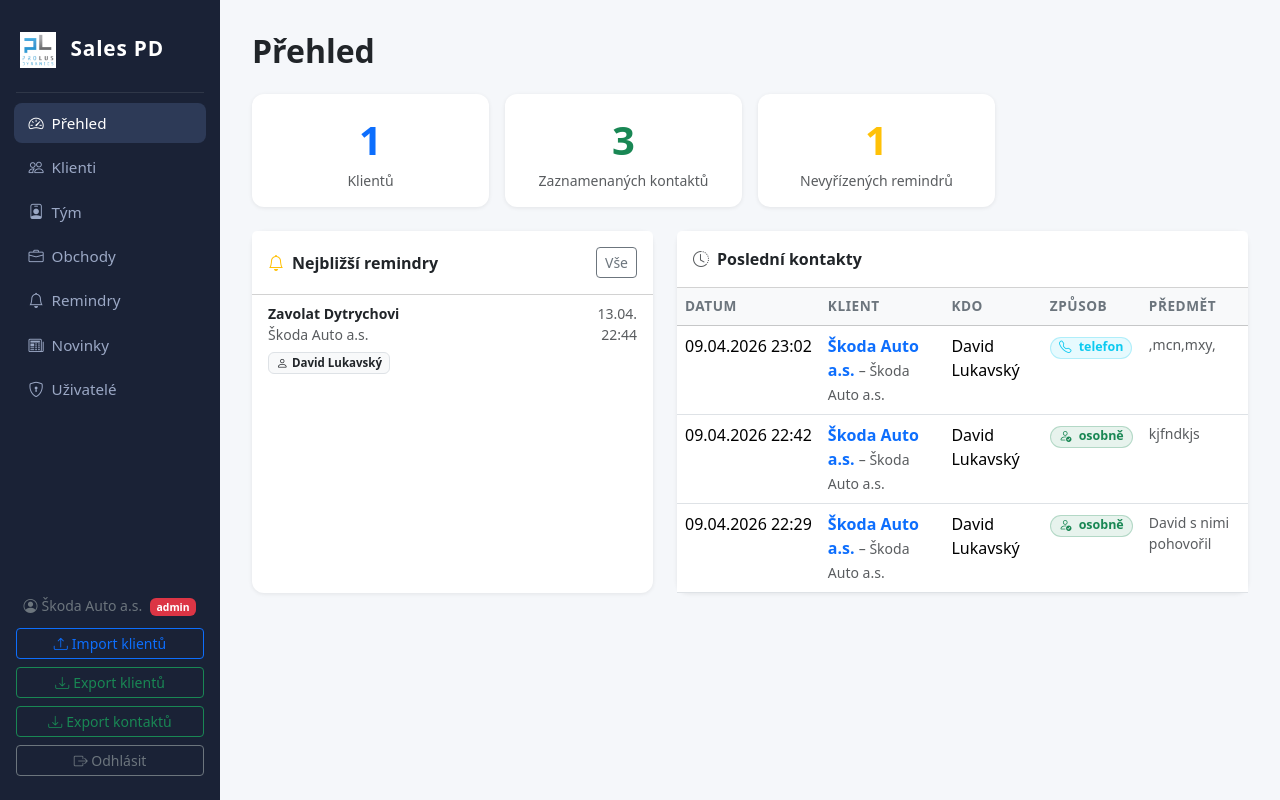
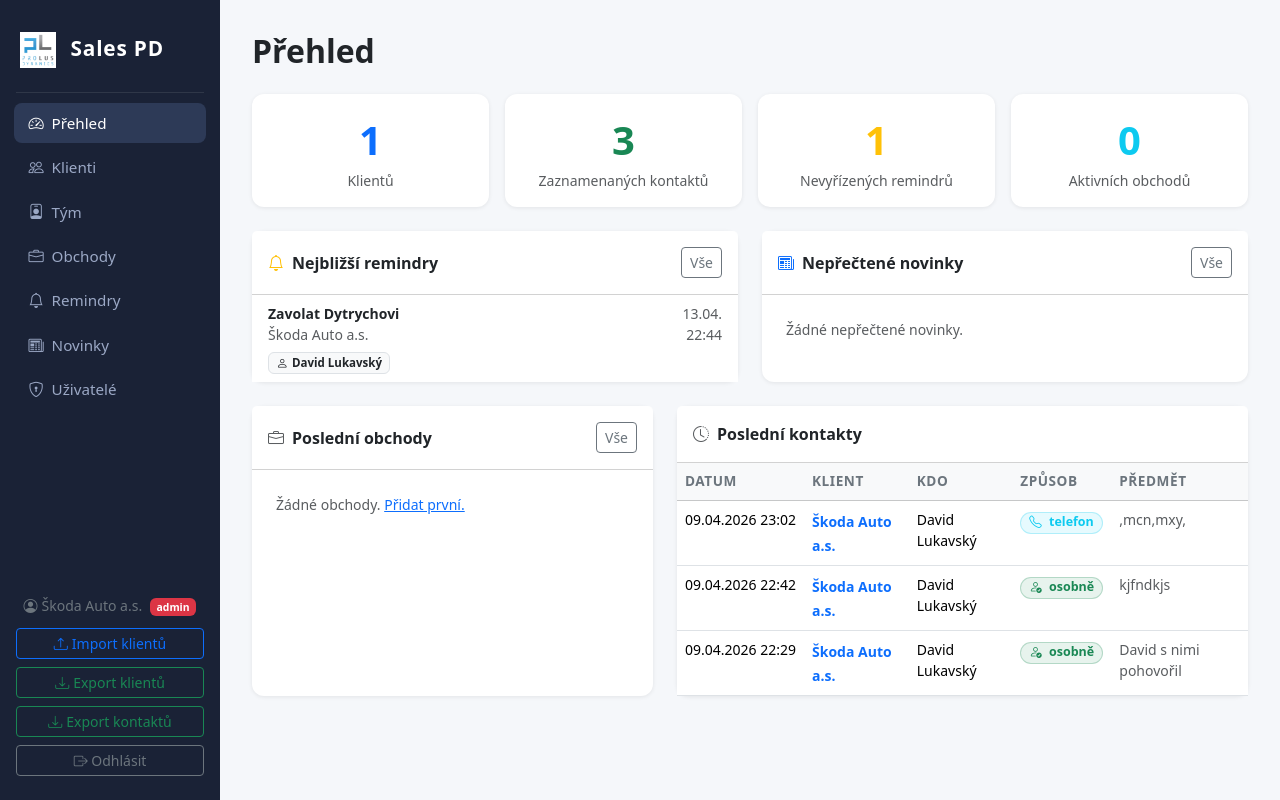
Before and after one commit to Usidlo/crm_v1, a Flask app: page / in a window 1280 px wide. Run offline with Flask 3, Linux system fonts and the light colour scheme; a user stored in the database is signed in.

Commit message:
Dashboard: přidat okna Obchody a Novinky
Co-Authored-By: Claude Sonnet 4.6 <noreply@anthropic.com>

```diff
--- a/app.py
+++ b/app.py
@@ -375,12 +375,21 @@ def dashboard():
                 .filter_by(done=False)
                 .order_by(Reminder.due_at)
                 .limit(5).all())
+    recent_deals = (Deal.query
+                    .order_by(Deal.updated_at.desc())
+                    .limit(5).all())
+    recent_news = (ClientNews.query
+                   .filter_by(is_read=False)
+                   .order_by(ClientNews.created_at.desc())
+                   .limit(5).all())
     return render_template('dashboard.html',
                            clients_count=clients_count,
                            interactions_count=interactions_count,
                            pending_count=pending_count,
                            recent=recent,
                            upcoming=upcoming,
+                           recent_deals=recent_deals,
+                           recent_news=recent_news,
                            now=datetime.utcnow())
 
 
--- a/templates/dashboard.html
+++ b/templates/dashboard.html
@@ -6,6 +6,7 @@
   <h2 class="fw-bold mb-0">Přehled</h2>
 </div>
 
+<!-- Statistiky -->
 <div class="row g-3 mb-4">
   <div class="col-sm-6 col-lg-3">
     <div class="card p-3 text-center">
@@ -28,12 +29,20 @@
       </div>
     </a>
   </div>
+  <div class="col-sm-6 col-lg-3">
+    <a href="{{ url_for('deals') }}" class="text-decoration-none">
+      <div class="card p-3 text-center">
+        <div class="fs-1 fw-bold text-info">{{ recent_deals | length }}</div>
+        <div class="text-muted small">Aktivních obchodů</div>
+      </div>
+    </a>
+  </div>
 </div>
 
-<div class="row g-4">
-  <!-- Upcoming reminders -->
-  {% if upcoming %}
-  <div class="col-lg-5">
+<!-- Řádek 1: Remindry + Novinky -->
+<div class="row g-4 mb-4">
+  <!-- Nejbližší remindry -->
+  <div class="col-lg-6">
     <div class="card h-100">
       <div class="card-header bg-white d-flex align-items-center py-3">
         <span class="fw-semibold me-auto">
@@ -42,6 +51,7 @@
         <a href="{{ url_for('all_reminders') }}" class="btn btn-sm btn-outline-secondary">Vše</a>
       </div>
       <div class="card-body p-0">
+        {% if upcoming %}
         <ul class="list-group list-group-flush">
           {% for r in upcoming %}
           {% set overdue = r.due_at < now %}
@@ -70,14 +80,102 @@
           </li>
           {% endfor %}
         </ul>
+        {% else %}
+        <p class="text-muted p-4 mb-0 small">Žádné nadcházející remindry.</p>
+        {% endif %}
       </div>
     </div>
   </div>
+
+  <!-- Novinky -->
+  <div class="col-lg-6">
+    <div class="card h-100">
+      <div class="card-header bg-white d-flex align-items-center py-3">
+        <span class="fw-semibold me-auto">
+          <i class="bi bi-newspaper me-2 text-primary"></i>Nepřečtené novinky
+          {% if unread_news_count > 0 %}
+          <span class="badge bg-danger ms-1">{{ unread_news_count }}</span>
+          {% endif %}
+        </span>
+        <a href="{{ url_for('novinky') }}" class="btn btn-sm btn-outline-secondary">Vše</a>
+      </div>
+      <div class="card-body p-0">
+        {% if recent_news %}
+        <ul class="list-group list-group-flush">
+          {% for item in recent_news %}
+          <li class="list-group-item px-3 py-2 border-start border-primary border-3">
+            <div class="d-flex align-items-start gap-2">
+              <div class="flex-grow-1 min-w-0">
+                <div class="d-flex align-items-center gap-2 flex-wrap">
+                  <a href="{{ url_for('client_detail', id=item.client.id) }}"
+                     class="fw-semibold small text-decoration-none">{{ item.client.name }}</a>
+                  {% if item.priority %}
+                  <span class="badge bg-{{ news_priority_colors.get(item.priority, 'secondary') }}" style="font-size:.65rem">
+                    {{ news_priority_labels.get(item.priority, '') }}
+                  </span>
+                  {% endif %}
+                </div>
+                <div class="small text-muted">{{ item.title }}</div>
+              </div>
+              <div class="text-muted text-nowrap" style="font-size:.75rem">
+                {{ item.created_at.strftime('%d.%m.') }}
+              </div>
+            </div>
+          </li>
+          {% endfor %}
+        </ul>
+        {% else %}
+        <p class="text-muted p-4 mb-0 small">Žádné nepřečtené novinky.</p>
+        {% endif %}
+      </div>
+    </div>
+  </div>
+</div>
+
+<!-- Řádek 2: Obchody + Poslední kontakty -->
+<div class="row g-4">
+  <!-- Obchody -->
+  <div class="col-lg-5">
+    <div class="card h-100">
+      <div class="card-header bg-white d-flex align-items-center py-3">
+        <span class="fw-semibold me-auto">
+          <i class="bi bi-briefcase me-2 text-muted"></i>Poslední obchody
+        </span>
+        <a href="{{ url_for('deals') }}" class="btn btn-sm btn-outline-secondary">Vše</a>
+      </div>
+      <div class="card-body p-0">
+        {% if recent_deals %}
+        <ul class="list-group list-group-flush">
+          {% for d in recent_deals %}
+          <li class="list-group-item px-3 py-2">
+            <div class="d-flex align-items-center gap-2">
+              <div class="flex-grow-1 min-w-0">
+                <div class="fw-semibold small">{{ d.title }}</div>
+                <div class="text-muted small">
+                  <a href="{{ url_for('client_detail', id=d.client.id) }}" class="text-decoration-none text-muted">
+                    {{ d.client.name }}
+                  </a>
+                </div>
+              </div>
+              <span class="badge bg-{{ pipeline_colors.get(d.status, 'secondary') }}" style="font-size:.7rem">
+                {{ pipeline_labels.get(d.status, d.status) }}
+              </span>
+            </div>
+          </li>
+          {% endfor %}
+        </ul>
+        {% else %}
+        <p class="text-muted p-4 mb-0 small">
+          Žádné obchody. <a href="{{ url_for('new_deal') }}">Přidat první.</a>
+        </p>
+        {% endif %}
+      </div>
+    </div>
+  </div>
+
+  <!-- Poslední kontakty -->
   <div class="col-lg-7">
-  {% else %}
-  <div class="col-12">
-  {% endif %}
-    <div class="card">
+    <div class="card h-100">
       <div class="card-header bg-white fw-semibold py-3">
         <i class="bi bi-clock-history me-2 text-muted"></i>Poslední kontakty
       </div>
@@ -96,14 +194,13 @@
           <tbody>
             {% for i in recent %}
             <tr>
-              <td class="text-nowrap">{{ i.date.strftime('%d.%m.%Y %H:%M') }}</td>
+              <td class="text-nowrap small">{{ i.date.strftime('%d.%m.%Y %H:%M') }}</td>
               <td>
-                <a href="{{ url_for('client_detail', id=i.client_id) }}" class="text-decoration-none fw-semibold">
+                <a href="{{ url_for('client_detail', id=i.client_id) }}" class="text-decoration-none fw-semibold small">
                   {{ i.client.name }}
                 </a>
-                {% if i.client.company %}<small class="text-muted">– {{ i.client.company }}</small>{% endif %}
               </td>
-              <td>{{ i.member.name }}</td>
+              <td class="small">{{ i.member.name }}</td>
               <td>{% include '_method_badge.html' %}</td>
               <td class="text-muted small">{{ i.subject or '—' }}</td>
             </tr>
```
